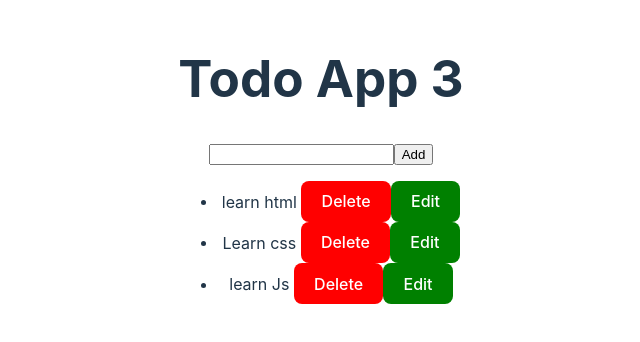
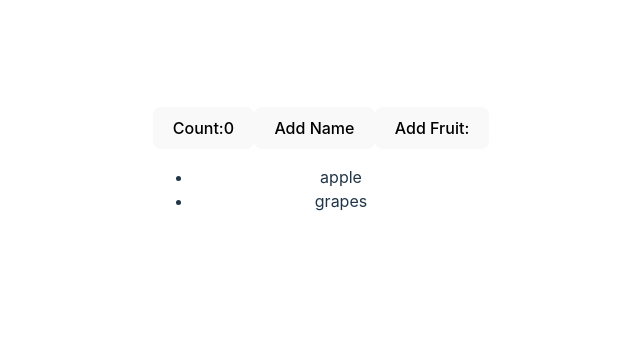
Before and after one commit to Basanta-Kc/mern-one-thirty, a React (Vite) app in the folder react-basics/: page / in a window 1280 px wide. Shown: the part 232-574 px from the top of the page, without its empty margins (319-959 px from the left). Built offline with nearby package versions, Linux system fonts and the light colour scheme.

Commit message:
use state basics

```diff
--- a/react-basics/src/App.jsx
+++ b/react-basics/src/App.jsx
@@ -1,10 +1,10 @@
 import "./App.css";
-import Todo from "./Todo";
+import { UseState } from "./UseState";
 
 function App() {
   return (
     <>
-      <Todo />
+      <UseState />
     </>
   );
 }
--- /dev/null
+++ b/react-basics/src/UseState.jsx
@@ -0,0 +1,45 @@
+import { useState } from "react";
+const getValue = () => {
+  return 30;
+};
+export function UseState() {
+  const [count, setCount] = useState(0);
+  const [fruits, setFruits] = useState(["apple", "grapes"]);
+  const [user, setUser] = useState({ name: "", age: 10 });
+  const [expensiveValue, setExpensiveValue] = useState(() => {
+    return getValue();
+  });
+  return (
+    <>
+      <button
+        onClick={() => {
+          setCount(count + 1);
+          // setCount(prev => prev + 2)
+        }}
+      >
+        Count:{count}
+      </button>
+      <button
+        onClick={() => {
+          user.name = "basanta";
+          setUser({ ...user, name: "basanta" });
+        }}
+      >
+        Add Name
+      </button>
+      <button
+        onClick={() => {
+          // fruits.push('peineapple') wrong
+          setFruits([...fruits, "pineapple"]);
+        }}
+      >
+        Add Fruit:
+      </button>
+      <ul>
+        {fruits.map((fruit) => (
+          <li key={fruit}>{fruit}</li>
+        ))}
+      </ul>
+    </>
+  );
+}
```
